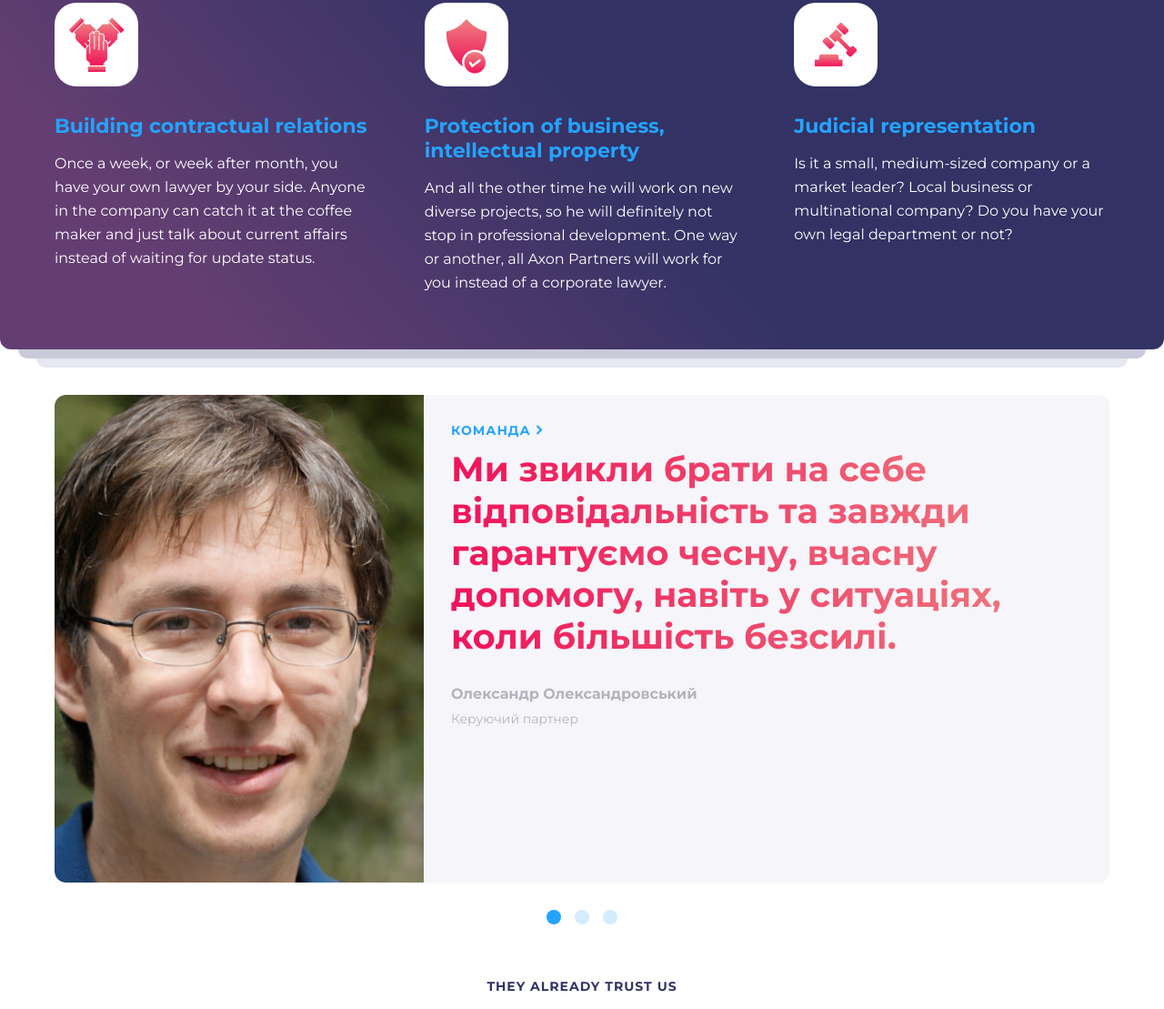
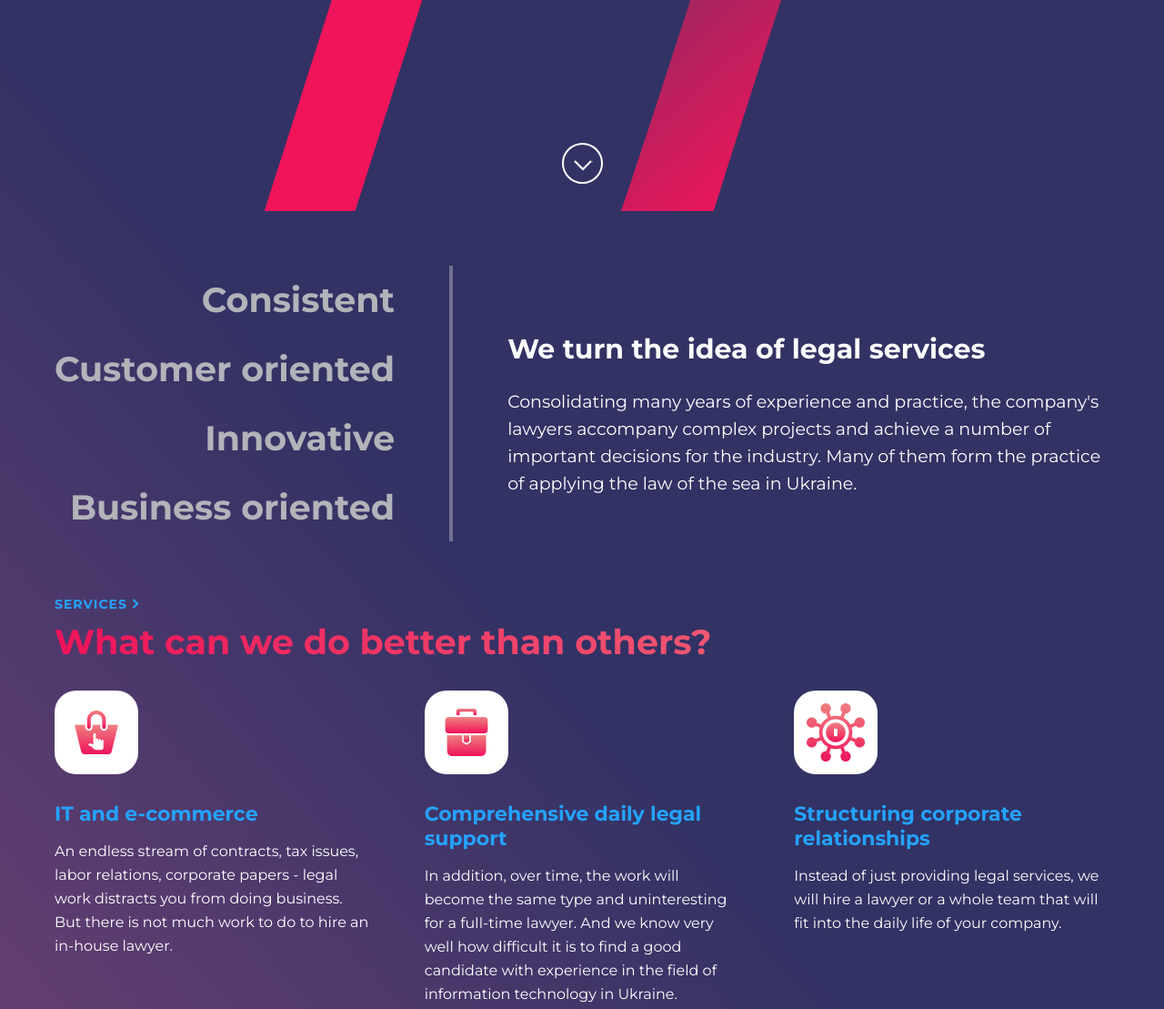
Before and after one commit to Valeria2707/final_project, a website: page index.html in a window 1280 px wide. Shown: the part 568-1677 px from the top of the page at 91% size. Drawn offline with Linux system fonts and the light colour scheme.

Commit message:
create 1 part header

```diff
--- a/index.html
+++ b/index.html
@@ -14,6 +14,43 @@
 </head>
 <body>
     <section class="section--services">
+        <div class="block--vp">
+            <div class="wrapper block--items-vp">
+                <div class="block--header">
+                </div>
+                <h2 class="text--title-header">
+                    you legal solutions provider
+                </h2>
+                <button class="block--items-vp__button-scroll">
+                </button>
+            </div>
+        </div>
+        <!---->
+    <div class="block--stories">
+        <div class="block--title-stories">
+            <p class="text--title--stories">
+                Consistent
+            </p>
+            <p class="text--title--stories">
+                Customer oriented
+            </p>
+            <p class="text--title--stories">
+                Innovative
+            </p>
+            <p class="text--title--stories">
+                Business oriented
+            </p>
+        </div>
+            <div class= "block--border-header block--border-vertically"></div>
+            <div class="block--text--stories">
+                <h2 class="text--subtitle-stories">
+                    We turn the idea of legal services
+                </h2>
+                <p class="text--stories">
+                    Consolidating many years of experience and practice, the company's lawyers accompany complex projects and achieve a number of important decisions for the industry. Many of them form the practice of applying the law of the sea in Ukraine.
+                </p>
+        </div>
+    </div>
         <div class="wrapper">
             <a href="/" class="link--sevices">Services <img src="./image/arrow.png" alt="arrow"></a>
             <h2 class="text--title">
--- a/scss/_block.scss
+++ b/scss/_block.scss
@@ -121,6 +121,85 @@
     justify-content: space-between;
 }
 
+
+.block--vp{
+    background-repeat: no-repeat;
+    background-position:center;
+    background-size: cover;
+    background-image: url(../image/Symbol.svg);
+}
+
+.block--items-vp{
+    display: flex;
+    flex-direction: column;
+    align-items: center;
+    justify-content: space-between;
+    height: 100vh;
+}
+
+.block--items-vp__button-scroll{
+    display: flex;
+    align-items: center;
+    padding: 17px 9px 12px 11px;
+    border: 2px solid #FFFFFF;
+    border-radius: 50%;
+    width: 45px;
+    height: 45px;
+    background: transparent;
+    margin-bottom: 30px;
+}
+
+.block--items-vp__button-scroll::after{
+    content: '';
+    background-image: url(../image/Vector.png);
+    display: flex;
+    align-self: center;
+    width: 22px;
+    height: 12px;
+}
+
+.block--items-vp__button-scroll:hover{
+    border: 2px solid red;
+}
+
+.block--items-vp__button-scroll:hover::after{
+    background-image: url(../image/red-vector.png);
+}
+
+.block--title-stories{
+    display: flex;
+    flex-wrap: nowrap;
+    gap: 30px;
+    overflow: scroll;
+    padding: 30px;
+}
+
+.block--border-header{
+    border-top: solid 4px rgba(255, 255, 255, 0.3);
+}
+
+.block--stories{
+    padding-bottom: 30px;
+}
+
+@media (max-width: 767px){
+    .block--text--stories{
+        margin: 0 30px;
+    }
+    .block--border-header{
+        margin: 0 30px;
+    }
+}
+
+@media ( max-width: 1023px ) and (min-width: 768px){
+    .block--text--stories{
+        margin: 0 60px;
+    }
+    .block--border-header{
+        margin: 0 60px;
+    }
+}
+
 @media (min-width: 768px){
     .block--item-services{
         width: calc(50% - 30px);
@@ -130,6 +209,9 @@
     }
     .block--card-news{
         width: calc(50% - 15px);
+    }
+    .block--stories{
+        padding-bottom: 60px;
     }
 }
 
@@ -148,4 +230,43 @@
     .block--form__button{
         width: 590px;
     }
+    .block--vp{
+        background-size: contain;
+    }
+    .block--border-vertically{
+        border-right: solid 4px rgba(255, 255, 255, 0.3);
+        height: 303px;
+    }
+    .block--title-stories{
+        display: flex;
+        flex-wrap: wrap;
+        flex-direction: column;
+        width: 375px;
+        overflow: visible;
+        padding: 0;
+    }
+    .block--stories{
+        display: flex;
+        align-items: center;
+        justify-content: space-between;
+        column-gap: 60px;
+        padding-bottom: 74.50px;
+        padding-top: 74.50px;
+        padding: 60px;
+    }
 }
+
+@media (min-width: 1440px){
+    .block--stories{
+        padding-left: 180px;
+        padding-right: 180px;
+    }
+}
+
+
+@media (min-width: 1920px){
+    .block--stories{
+        padding-left: 280px;
+        padding-right: 280px;
+    }
+}
--- a/scss/_scafolding.scss
+++ b/scss/_scafolding.scss
@@ -40,6 +40,8 @@ body{
     line-height: 26px;
 }
 
+
+
 @media (min-width: 376px){
     .layer{
         top: 0;
--- a/scss/_section.scss
+++ b/scss/_section.scss
@@ -5,7 +5,7 @@
 .section--services{
     background: linear-gradient(228.57deg, #323264 11.93%, #323264 57.17%, #643E72 87.46%);
     border-radius: 0px 0px 12px 12px;
-    padding: 0 0 60px 0;
+    /*padding: 0 0 60px 0;*/
     position: relative;
 }
 
@@ -18,6 +18,11 @@
     bottom: -10px;
     left: 20px;
     right: 20px;
+}
+
+.section--logo{
+    display: flex;
+    flex-wrap: wrap;
 }
 
 .section--services::after{
@@ -33,7 +38,8 @@
 
 @media (min-width: 768px){
     .section--services{
-        padding: 60px 0;
+       /* padding: 60px 0;*/
+       padding-bottom: 60px;
     }
     .section--man{
         padding-top: 80px;
--- a/scss/_text.scss
+++ b/scss/_text.scss
@@ -85,3 +85,36 @@
     text-transform: uppercase;
     color: #B3B3BA;
 }
+
+.text--title-header{
+    @include font(38px, 46px, 700);
+    text-align: center;
+    color: #FFFFFF;
+}
+
+.text--title--stories{
+    @include font(38px, 46px, 700);
+    color: #B3B3BA;
+    display: flex;
+    align-self: flex-end;
+    white-space: nowrap;
+    margin: 0;
+}
+
+.text--title--stories:hover{
+    background: linear-gradient(90.13deg, #F0145A 0.84%, #EF8080 99.96%);
+    -webkit-background-clip: text;
+    -webkit-text-fill-color: transparent;
+    background-clip: text;
+}
+
+.text--subtitle-stories{
+    @include font(30px, 37px, 700);
+    color: #FFFFFF;
+}
+
+.text--stories{
+    @include font(19px, 30px, 400);
+    color: #FFFFFF;
+    margin: 0;
+}
```
Also changed, not shown: css/style.min.css, image/Scroll.svg (added), image/Vector.png (added), image/red-scroll.svg (added), image/red-vector.png (added).
